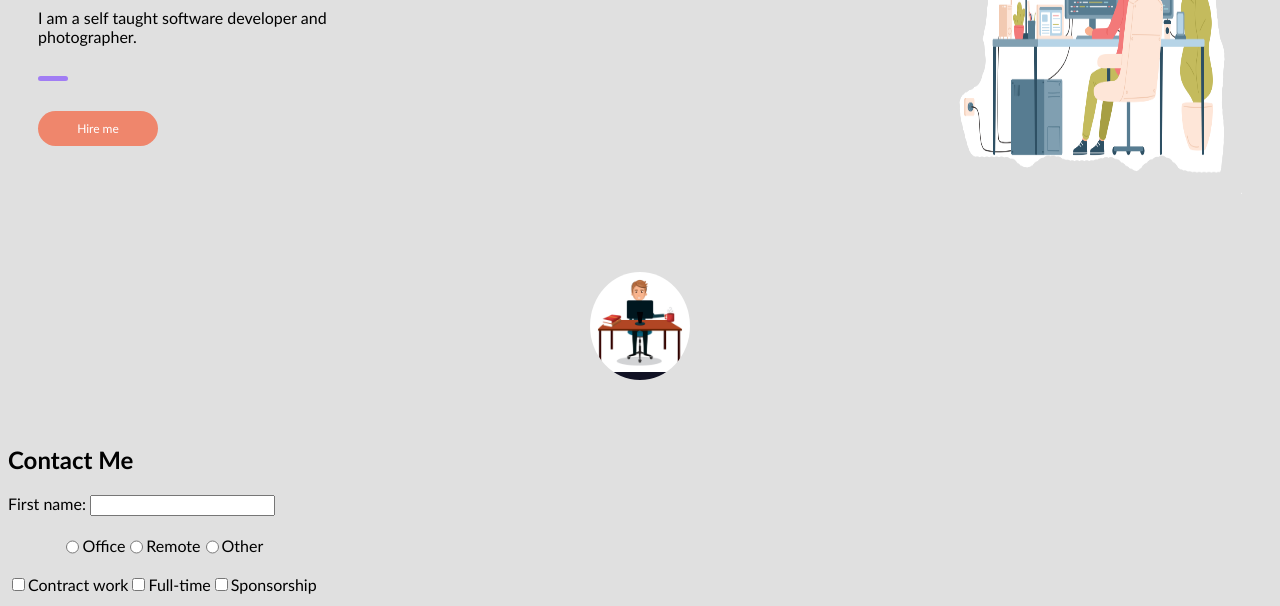
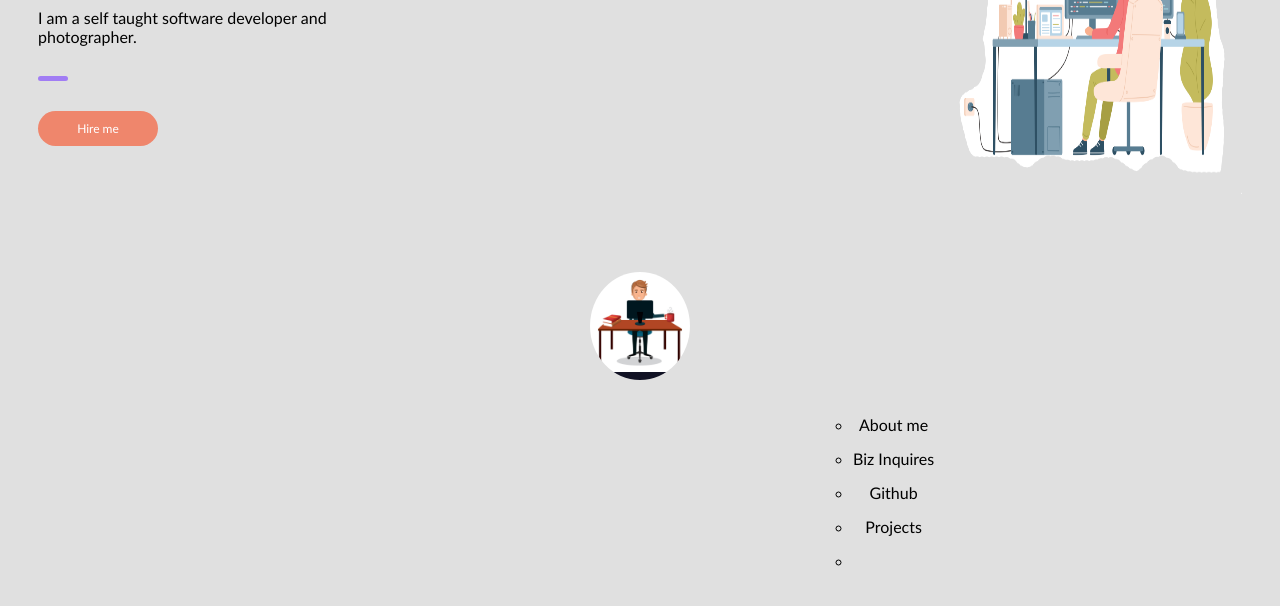
Before and after one commit to ittsmattox/Message-Generator, a plain HTML site: page index.html in a window 1280 px wide. Shown: the part 194-800 px from the top of the page. Drawn offline with Linux system fonts and the light colour scheme.

Commit message:
new pages

```diff
--- a/design.css
+++ b/design.css
@@ -94,8 +94,8 @@ flex-wrap: wrap;
 }
 
 .url-links {
-line-height: 40px;
-font-size: 30px;
+    margin: 15px 0 10px 800px;
+    text-align: center;
 }
 
 .avatar {
@@ -130,7 +130,7 @@ font-size: 30px;
 }
 
 form {
-    margin: 0 0 40px 0;
+    margin: 0 0 40px 800px;
 }
 
 .input-section {
--- a/index.html
+++ b/index.html
@@ -13,7 +13,7 @@
             <ul class ="nav-bar">
                 <li><a href="about-me">About me</a></li>
                 <li><a href="https://github.com/ittsmattox"> Github</a></li>
-                <li><a href=""> Contact Me</a></li>
+                <li><a href="pages/contact.html"> Contact Me</a></li>
             </ul>
         </nav>
         <div class = "hero">
@@ -44,39 +44,13 @@
                 <i class="far fa-bell"></i>
                 <!-- //</div> -->
              </section>
-        <section>
-            <form>
-                <h2>Contact Me</h2>
-                <div class="input section">
-                    <div class="input group">
-                        <label for="first-name">First name:</label>
-                        <input for="text" id="first-name" name="first-name"></input>
-                    </div>
 
-                    <div class="input-section">
-                        <input type="radio" id="office" name="office" value="office"></input>
-                        <label for="office">Office</label>
-                        <input type="radio" id="remote" name="remote" value="="remote></input>
-                        <label for="remote">Remote</label>
-                        <input type="radio" id="other" name="other" value="other"></input>
-                        <label for="other">Other</label>
-                    </div>
-
-                    <div class="input-section">
-                        <input type="checkbox" id="contract" name="contract" value="contract"></input>
-                        <label for="contract">Contract work</label>
-                        <input type="checkbox" id="full-time" name="full-time" value="full-time"></input>
-                        <label for="full-time">Full-time</label>
-                        <input type="checkbox" id="sponsorship" name="sponsorship" value="sponsorship"></input>
-                        <label for="sponsorship">Sponsorship</label>
-                    </div>
-            </form>
-        </section>
         <footer>
             <ul class ="url-links" style="list-style-type: circle;">
                 <li><a href=""></a>About me</li>
-                <li><a href=""></a>Biz Inquires</li>
+                <li><a href="pages/contact.html"></a>Biz Inquires</li>
                 <li><a href="https://github.com/ittsmattox"></a>Github</li>
+                <li><a href="pages/project.html"></a>Projects<li>
             </ul>
         </footer>
     </body>
--- /dev/null
+++ b/pages/project.html
@@ -0,0 +1,16 @@
+<!DOCTYPE html>
+    <html>
+        <head>
+            <link rel="stylesheet" href="" />
+            <title>Click me</title>
+    </head>
+        <body>
+    <script src="index.js"></script>
+
+    <div class="project-button">
+        <button><span>Message Generator</span></button>
+        <button><span>Bug Tracker</span></button>
+        <button><span>New Game</span></button>
+    </div>
+        </body>
+    </html>
```
Also changed, not shown: pages/contact.html (added, +28 -0 lines), pages/project.css (added).
